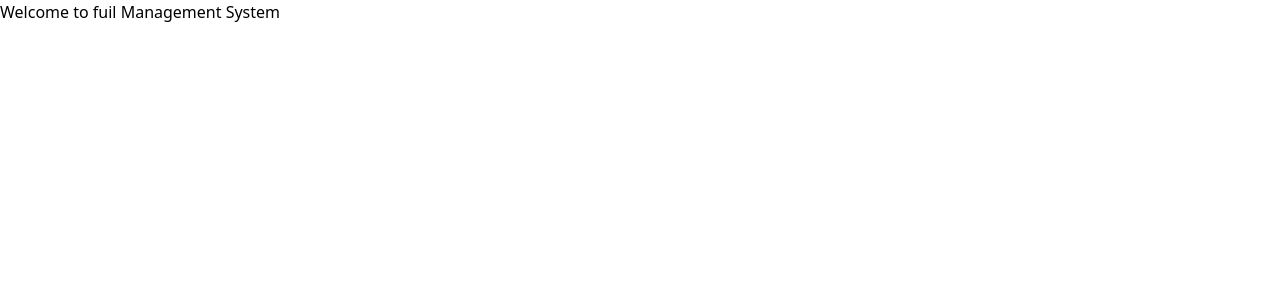
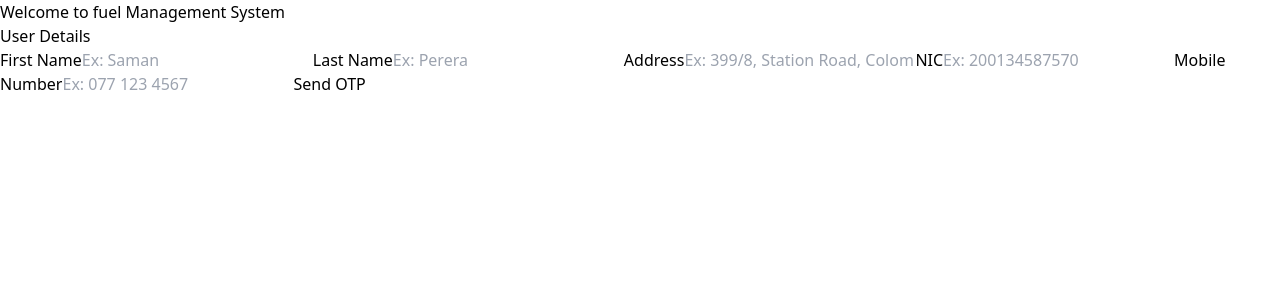
Before and after one commit to lakshitha779988/Fuel-Management-System, a React (Vite) app in the folder frontend/: page /UserDetails in a window 1280 px wide. Shown: the top 300 px of the page. Built offline with nearby package versions, Linux system fonts and the light colour scheme.

Commit message:
Frontend-Create SendOTP and VerifyOTP functions

```diff
--- a/frontend/package.json
+++ b/frontend/package.json
@@ -14,7 +14,7 @@
     "axios": "^1.7.9",
     "react": "^18.3.1",
     "react-dom": "^18.3.1",
-    "react-router-dom": "^7.1.1"
+    "react-router-dom": "^7.1.3"
   },
   "devDependencies": {
     "@eslint/js": "^9.17.0",
--- a/frontend/src/App.jsx
+++ b/frontend/src/App.jsx
@@ -1,13 +1,23 @@
 
+import { BrowserRouter as Router, Routes, Route } from 'react-router-dom';
+import UserDetailsForm from './components/forms/UserDetailsForm';
 
 function App() {
   return (
+    <Router>
+    <>
 
     <h1 class="text-4xl font-bold text-center text-blue-500 mt-4">
-    Welcome to fuil Management System
+    Welcome to fuel Management System
   </h1>
+  <Routes>
+          <Route path="/UserDetails" element={<UserDetailsForm />} />
+        </Routes>
+      </>
+    </Router>
+  );
 
-  );
+
 }
 
 export default App;
--- a/frontend/src/components/forms/UserDetailsForm.jsx
+++ b/frontend/src/components/forms/UserDetailsForm.jsx
@@ -1,90 +1,82 @@
-import React from 'react'
+import React, { useState } from 'react';
+import { Link } from 'react-router-dom';
 
 function UserDetailsForm() {
-
   const [otpSent, setOtpSent] = useState(false);
   const [otpVerified, setOtpVerified] = useState(false);
   const [otp, setOtp] = useState('');
-    const [mobileNumber,setMobileNumber] = useState('');
+  const [mobileNumber, setMobileNumber] = useState('');
 
-
-    const handleSendOTP = () => {
-        if(!mobileNumber){
+  const handleSendOTP = (event) => {
+    event.preventDefault();
+    if (!mobileNumber) {
       alert('Please enter a valid mobile number.');
       return;
     }
     alert('OTP will be sent soon..');
     setOtpSent(true);
+  };
+
+  const handleVerifyOTP = (e) => {
+
+    e.preventDefault();
+
+      alert('OTP Verified!');
+      setOtpVerified(true);
 
   };
 
-
-      const handleVerifyOTP = () => {
-        if (verifyOTP(otp)) {
-          setOtpVerified(true);
-          alert('OTP Verified!');
-        } else {
-          alert('Invalid OTP!');
-        }
-      };
   return (
     <div>
-        <form>
-
-
-
+      <form onSubmit={(e) => e.preventDefault()}>
         <h3>User Details</h3>
 
-      <label htmlFor="First Name" >First Name</label>
-      <input id="First Name" type="text" placeholder="Ex:Saman" />
+        <label htmlFor="firstName">First Name</label>
+        <input id="firstName" type="text" placeholder="Ex: Saman" />
 
-      <label htmlFor="Last Name" >Last Name</label>
-      <input id="Last Name" type="text" placeholder="Ex: Perera" />
+        <label htmlFor="lastName">Last Name</label>
+        <input id="lastName" type="text" placeholder="Ex: Perera" />
 
-      <label htmlFor="Address" >Address</label>
-      <input id="Address" type="text" placeholder="Ex: 399/8, Station Road, Colombo" />
+        <label htmlFor="address">Address</label>
+        <input id="address" type="text" placeholder="Ex: 399/8, Station Road, Colombo" />
 
-      <label htmlFor="NIC" >NIC</label>
-      <input id="NIC" type="text" placeholder="Ex: 200134587570" />
+        <label htmlFor="nic">NIC</label>
+        <input id="nic" type="text" placeholder="Ex: 200134587570" />
 
-      <label htmlFor="Mobile Number" >Mobile Number</label>
-
-      <input id="Mobile Number"
+        <label htmlFor="mobileNumber">Mobile Number</label>
+        <input
+          id="mobileNumber"
           type="text"
           placeholder="Ex: 077 123 4567"
-      value={MobileNumber}
+          value={mobileNumber}
           onChange={(e) => setMobileNumber(e.target.value)}
-
         />
 
-      <button onClick={handleSendOTP}>
+        <button type="button" onClick={handleSendOTP}>
           Send OTP
         </button>
 
         {otpSent && (
-        <>
-        <label htmlFor="OTP" >OTP</label>
-      <input id="OTP"
+          <div>
+            <label htmlFor="otp">OTP</label>
+            <input
+              id="otp"
               type="text"
               placeholder="Enter OTP"
-       value={OTP}
-       onChange={(e) => setOTP(e.target.value)}
+              value={otp}
+              onChange={(e) => setOtp(e.target.value)}
             />
 
-<button  onClick={handleVerifyOTP}>
+            <button type="button" onClick={handleVerifyOTP}>
               Verify OTP
             </button>
+          </div>
+        )}
 
-
-        </>
-      )}
+        {otpVerified && <p>OTP verified successfully!</p>}
       </form>
     </div>
-
   );
-
-
 }
 
-
-export default UserDetailsForm
+export default UserDetailsForm;
```
Also changed, not shown: 1 other file (tests, documents, lock files or other folders). Lines whose indentation alone changed are shown as unchanged.
